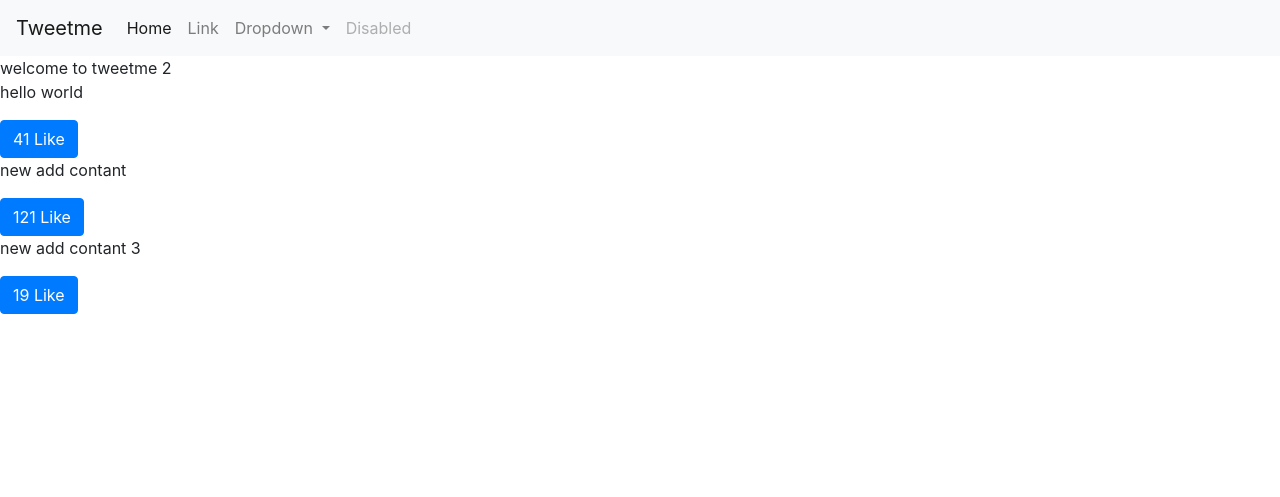
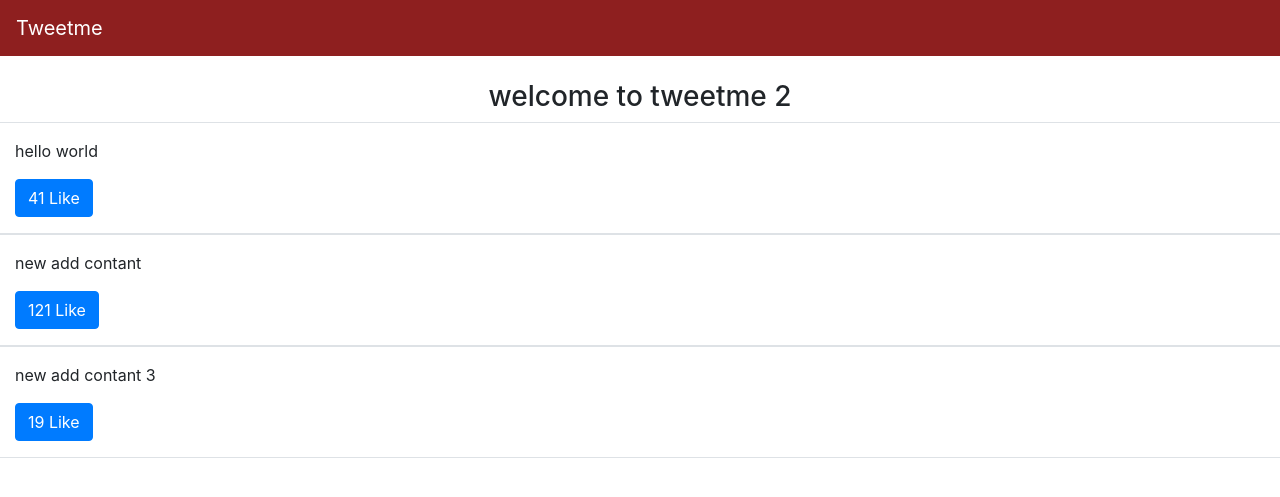
Before and after one commit to rakibulhasan19/tweetme, a Django app: page / in a window 1280 px wide. Shown: the top 497 px of the page. Run offline with Django 3.2, Linux system fonts and the light colour scheme; data comes from the database, SQL or seed files in the repository; data that the repository does not hold is empty; some libraries are stand-ins or nearby versions.

Commit message:
navbar created

```diff
--- a/templates/base.html
+++ b/templates/base.html
@@ -9,12 +9,20 @@
     <link rel="stylesheet" href="https://maxcdn.bootstrapcdn.com/bootstrap/4.0.0/css/bootstrap.min.css" integrity="sha384-Gn5384xqQ1aoWXA+058RXPxPg6fy4IWvTNh0E263XmFcJlSAwiGgFAW/dAiS6JXm" crossorigin="anonymous">
 
     <title>{% block title%}{% endblock title%}</title>
+    <style>
+      .bg-tweetme{
+        background-color: #8e1f1f !important;
+      }
+    </style>
   </head>
   <body>
     {% include 'components/navbar.html' %}
-    {% block content%}
+    <div class="container-fluid">
+      {% block content%}
 
-    {%endblock content %}
+      {%endblock content %}
+    </div>
+
 
     <!-- Optional JavaScript -->
     <!-- jQuery first, then Popper.js, then Bootstrap JS -->
--- a/templates/components/navbar.html
+++ b/templates/components/navbar.html
@@ -1,11 +1,11 @@
-<nav class="navbar navbar-expand-lg navbar-light bg-light">
+<nav class="navbar navbar-expand-lg navbar-dark bg-tweetme mb-4">
   <a class="navbar-brand" href="/">Tweetme</a>
   <button class="navbar-toggler" type="button" data-toggle="collapse" data-target="#navbarSupportedContent" aria-controls="navbarSupportedContent" aria-expanded="false" aria-label="Toggle navigation">
     <span class="navbar-toggler-icon"></span>
   </button>
 
-  <div class="collapse navbar-collapse d-none" id="navbarSupportedContent">
-    <ul class="navbar-nav mr-auto">
+  <div class="collapse navbar-collapse " id="navbarSupportedContent">
+    <ul class="navbar-nav mr-auto d-none">
       <li class="nav-item active">
         <a class="nav-link" href="#">Home <span class="sr-only">(current)</span></a>
       </li>
--- a/templates/pages/home.html
+++ b/templates/pages/home.html
@@ -4,11 +4,16 @@
 {% endblock title%}
 
 {% block content %}
-    welcome to tweetme 2
-    <div id="tweet"></div>
+    <div class="row text-center">
+        <div class="col">
+            <h3> welcome to tweetme 2</h3>
+        </div>
+    </div>
+
+    <div class="row" id="tweet"></div>
     <script>
     var formattedTweets = function(tweet){
-        formatTweetstr = "<div class='md-4 tweet'id='tweet-"+tweet.id+"'>" + "<p>" + tweet.contant +"</p><div  class=btn-group>" +LikeBtn(tweet) + "</div></div>"
+        formatTweetstr = "<div class='col-12 border-top border-bottom py-3 md-4 tweet'id='tweet-"+tweet.id+"'>" + "<p>" + tweet.contant +"</p><div  class=btn-group>" +LikeBtn(tweet) + "</div></div>"
         return formatTweetstr
     }
     function heandlerLike(tweet_id,currentCount){
```
